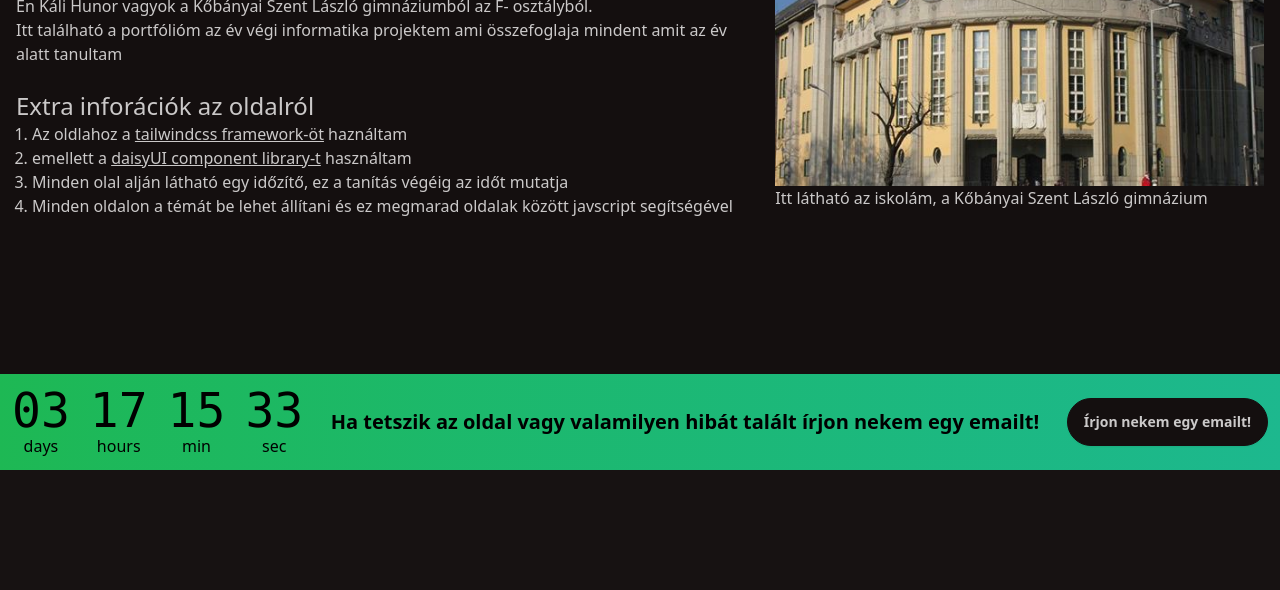
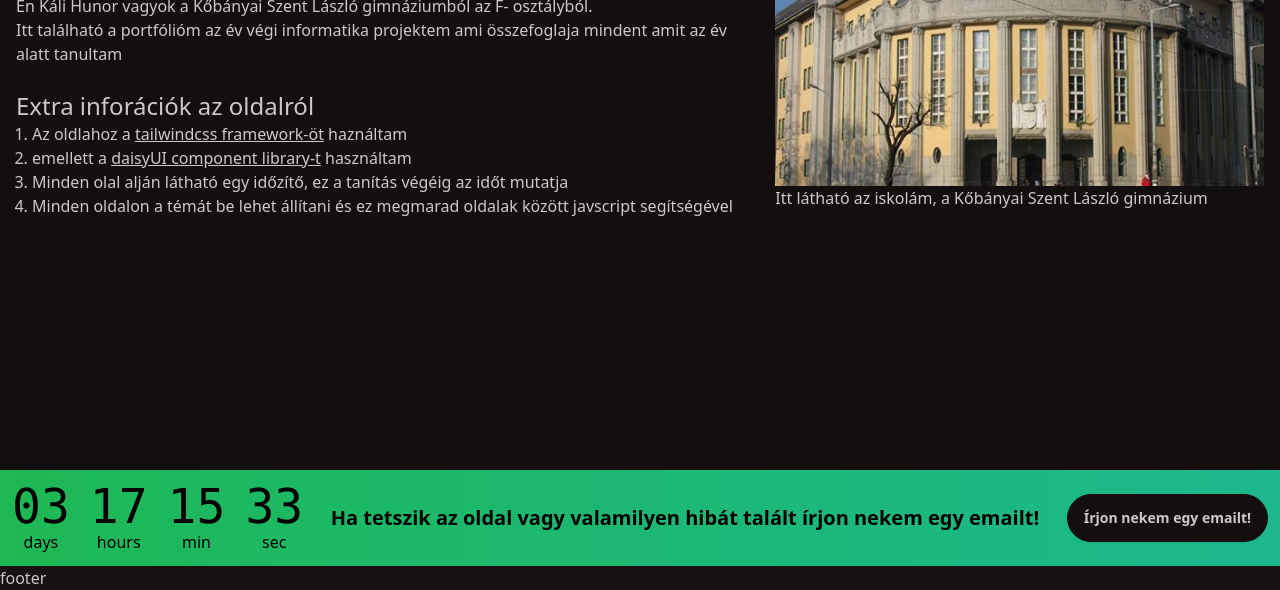
Before and after one commit to khun2/tailwind-webproj, a website: page index.html in a window 1280 px wide. Shown: the part 330-920 px from the top of the page. Before the commit the page ends 800 px from the top, so only its background shows below. Drawn offline with Linux system fonts and the light colour scheme.

Commit message:
2024. jún. 14., péntek, 08:44:22 CEST

```diff
--- a/index.html
+++ b/index.html
@@ -229,10 +229,8 @@
       </div>
     </main>
 
-    <footer
-      class="flex justify-between gap-3 bg-gradient-to-r w-full from-primary to-secondary place-items-center p-3 md:fixed md:bottom-0">
-      <div
-        class="hidden sm:grid grid-flow-col gap-5 text-center auto-cols-max text-primary-content">
+    <footer class="flex justify-between gap-3 bg-gradient-to-r w-full from-primary to-secondary place-items-center  p-3">
+      <div class="hidden sm:grid grid-flow-col gap-5 text-center auto-cols-max text-primary-content">
         <div class="flex flex-col">
           <span class="countdown font-mono lg:text-5xl text-2xl">
             <span id="days" style="--value: 7"></span>
@@ -262,9 +260,7 @@
       <p class="text-center text-primary-content card-title">
         Ha tetszik az oldal vagy valamilyen hibát talált írjon nekem egy emailt!
       </p>
-      <a href="mailto:kali.hunor.23f@szlgbp.hu" class="btn justify-self-stretch"
-        >Írjon nekem egy emailt!</a
-      >
-    </footer>
+      <a href="mailto:kali.hunor.23f@szlgbp.hu" class="btn justify-self-stretch">Írjon nekem egy emailt!</a>
+    </footer>footer
   </body>
 </html>
```
